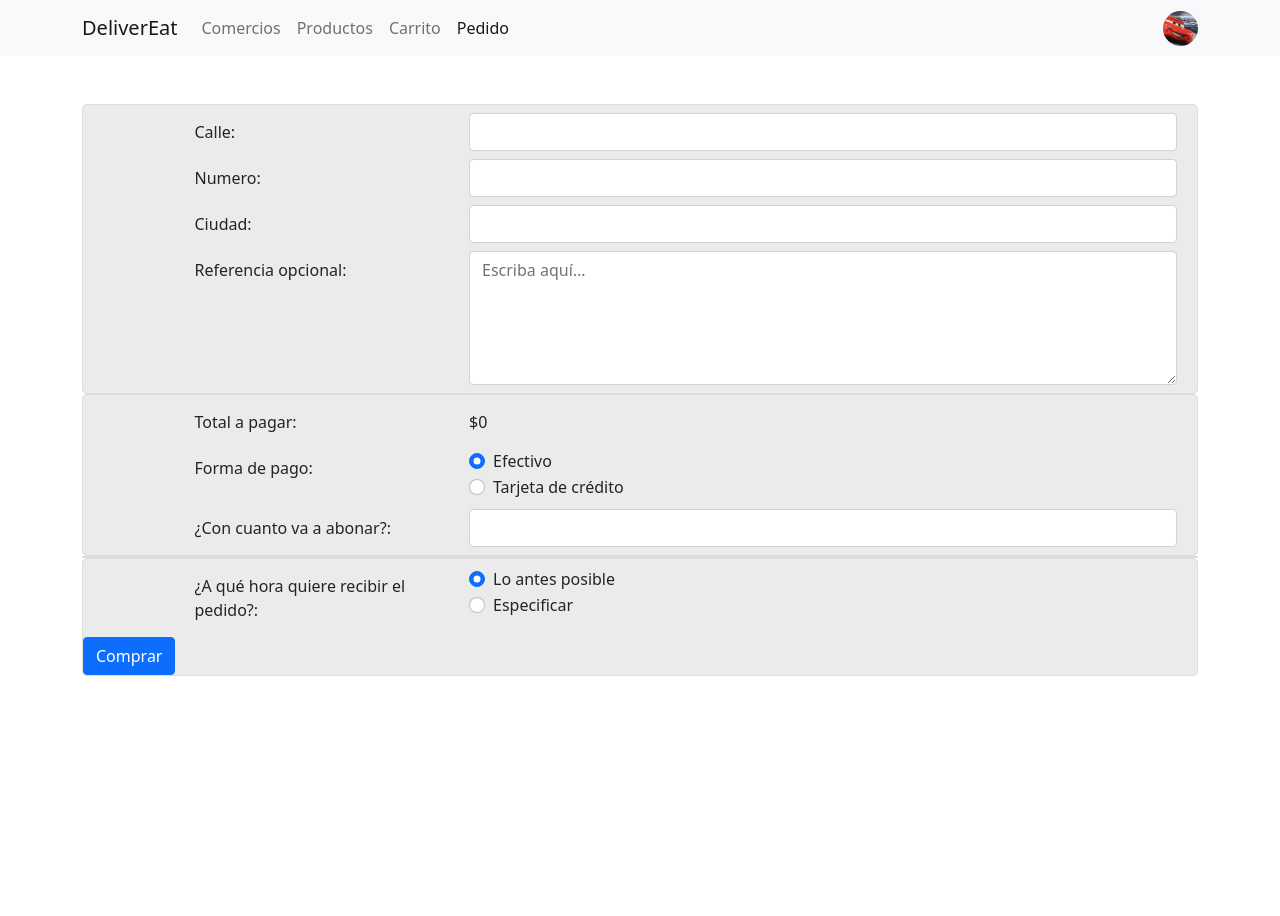
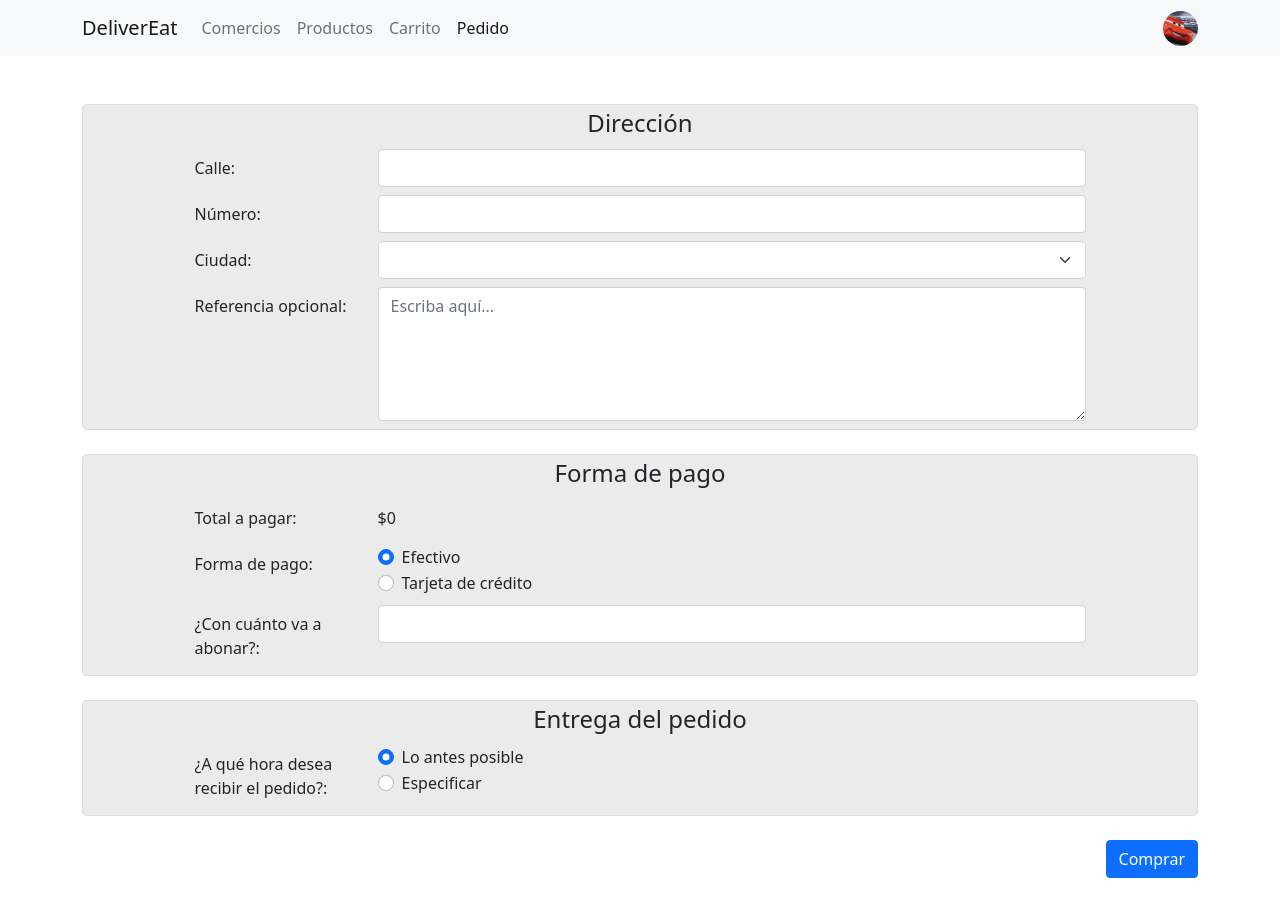
Before and after one commit to mzguido/ISW-Grupo10-4K1-2021, an Angular app in the folder Trabajos Practicos/Evaluables/TP6/ISW-2021-TPE-G10-06-DeliverEat/cliente/: page /pedido in a window 1280 px wide. Shown: the top 916 px of the page. Before the commit the page ends 800 px from the top, so only its background shows below. Built offline with nearby package versions, Linux system fonts and the light colour scheme.

Commit message:
Actualizado detalle-pedido v1.1

```diff
--- a/Trabajos Practicos/Evaluables/TP6/ISW-2021-TPE-G10-06-DeliverEat/cliente/src/app/components/pedido/pedido.component.html
+++ b/Trabajos Practicos/Evaluables/TP6/ISW-2021-TPE-G10-06-DeliverEat/cliente/src/app/components/pedido/pedido.component.html
@@ -3,11 +3,12 @@
 
         <!-- Direccion -->
         <fieldset style="border-radius: 5px; border: solid 1px #DDD; background: rgb(235, 235, 235);">
+            <legend class="text-center">Dirección</legend>
             <!-- calle -->
             <div class="form-group row m-2">
-                <label class="col-form-label col-md-3 offset-md-1">Calle:</label>
+                <label class="col-form-label col-md-2 offset-md-1">Calle:</label>
                 <div class="col-sm-8">
-                    <input type="text" class="form-control col-8" name="calle" id="calle" formControlName="calle"
+                    <input type="text" class="form-control col-8" name="calle" id="calle" formControlName="calle" maxlength="100"
                         [ngClass]="{'is-invalid':(FormPedido.controls.calle.touched || submitted) && FormPedido.controls.calle.errors}">
                     <span class="invalid-feedback"
                         *ngIf="(FormPedido.controls.calle.touched || submitted) && FormPedido.controls.calle.errors && FormPedido.controls.calle.errors.required ">
@@ -17,7 +18,7 @@
             </div>
             <!-- numero -->
             <div class="form-group row m-2">
-                <label class="col-form-label col-md-3 offset-md-1">Numero:</label>
+                <label class="col-form-label col-md-2 offset-md-1">Número:</label>
                 <div class="col-sm-8">
                     <input type="number" class="form-control col-8" name="numero" id="numero" formControlName="numero"
                         [ngClass]="{'is-invalid':(FormPedido.controls.numero.touched || submitted) && FormPedido.controls.numero.errors}">
@@ -29,13 +30,13 @@
             </div>
             <!-- ciudad -->
             <div class="form-group row m-2">
-                <label class="col-form-label col-md-3 offset-md-1">Ciudad:</label>
+                <label class="col-form-label col-md-2 offset-md-1">Ciudad:</label>
                 <div class="col-sm-8">
-                    <select class="form-control col-8" name="ciudad" id="ciudad" formControlName="ciudad"
+                    <select class="form-select col-8" name="ciudad" id="ciudad" formControlName="ciudad"
                         [ngClass]="{'is-invalid':(FormPedido.controls.ciudad.touched || submitted) && FormPedido.controls.ciudad.errors}">
-                        <option value="1">CÓRDOBA</option>
-                        <option value="2">CARLOS PAZ</option>
-                        <option value="3">RÍO PRIMERO</option>
+                        <option value="1">Córdoba</option>
+                        <option value="2">Carlos Paz</option>
+                        <option value="3">Río Primero</option>
                         <option selected disabled value="4"></option>
                     </select>
                     <span class="invalid-feedback"
@@ -46,7 +47,7 @@
             </div>
             <!-- referencia -->
             <div class="form-group row m-2">
-                <label class="col-form-label col-md-3 offset-md-1">Referencia opcional:</label>
+                <label class="col-form-label col-md-2 offset-md-1">Referencia opcional:</label>
                 <div class="col-sm-8">
                     <textarea class="form-control" name="ref_opc" id="ref_opc" cols="100" rows="5"
                         placeholder="Escriba aquí..." formControlName="referencia"
@@ -60,16 +61,17 @@
         </fieldset>
 
         <!-- Forma de pago -->
-
+        <br>
         <fieldset style="border-radius: 5px; border: solid 1px #DDD; background: rgb(235, 235, 235);">
+            <legend class="text-center">Forma de pago</legend>
             <!-- total a pagar -->
             <div class="form-group row m-2">
-                <label class="col-form-label col-md-3 offset-md-1">Total a pagar: </label>
+                <label class="col-form-label col-md-2 offset-md-1">Total a pagar: </label>
                 <label class="col-form-label col-md-3 ">${{total}}</label>
             </div>
             <!-- forma de pago -->
             <div class="form-group row m-2">
-                <label class="col-form-label col-md-3 offset-md-1">Forma de pago:</label>
+                <label class="col-form-label col-md-2 offset-md-1">Forma de pago:</label>
                 <div class="col-sm-8">
                     <div class="form-check">
                         <input type="radio" class="form-check-input" id="forma_pago1" name="formaPago" value='efectivo'
@@ -87,7 +89,7 @@
             <!--monto efectivo-->
             <div *ngIf="pagaEfectivo()">
                 <div class="form-group row m-2">
-                    <label class="col-form-label col-md-3 offset-md-1">¿Con cuanto va a abonar?:</label>
+                    <label class="col-form-label col-md-2 offset-md-1">¿Con cuánto va a abonar?:</label>
                     <div class="col-sm-8">
                         <input type="text" class="form-control col-8" name="monto" id="monto" formControlName="monto"
                             [ngClass]="{'is-invalid':(FormPedido.controls.monto.touched || submitted) && FormPedido.controls.monto.errors}">
@@ -102,7 +104,7 @@
             <!-- numero de tarjeta -->
             <div *ngIf="!pagaEfectivo()">
                 <div class="form-group row m-2">
-                    <label class="col-form-label col-md-3 offset-md-1">Número de tarjeta:</label>
+                    <label class="col-form-label col-md-2 offset-md-1">Número de tarjeta:</label>
                     <div class="col-sm-8">
                         <input type="text" class="form-control col-8" name="numeroTarjeta" id="numeroTarjeta"
                             placeholder="xxxx xxxx xxxx xxxx" formControlName="numeroTarjeta"
@@ -124,8 +126,7 @@
                 </div>
                 <!-- codigo de segurida -->
                 <div class="form-group row m-2">
-
-                    <label class="col-form-label col-md-3 offset-md-1">Código de seguridad:</label>
+                    <label class="col-form-label col-md-2 offset-md-1">Código de seguridad:</label>
                     <div class="col-sm-8">
                         <input type="text" class="form-control col-8" name="cvc" id="cvc" formControlName="cvc"
                             [ngClass]="{'is-invalid':(FormPedido.controls.cvc.touched || submitted) && FormPedido.controls.cvc.errors,
@@ -142,14 +143,14 @@
                 </div>
                 <!-- fecha de vencimiento -->
                 <div class="form-group row m-2">
-                    <label class="col-form-label col-md-3 offset-md-1">Fecha de vencimiento:</label>
+                    <label class="col-form-label col-md-2 offset-md-1">Fecha de vencimiento:</label>
                     <div class="col-sm-8">
                         <input type="month" class="form-control col-8" name="fechaTarjeta" id="fechaTarjeta"
                             formControlName="fechaTarjeta" value="2020-02"
                             [ngClass]="{'is-invalid':!fechaTarjetaValida()}">
 
                         <span class="invalid-feedback" *ngIf="(!fechaTarjetaValida()  )">
-                            Fecha invalida
+                            Fecha inválida
                         </span>
                     </div>
                 </div>
@@ -157,15 +158,12 @@
         </fieldset>
 
 
-        <!-- Tarjeta de crédito, Mostrar unicamente cuando se seleccione tarjeta de credito-->
+        <!-- Fecha y hora de entrega de producto -->
+        <br>
         <fieldset style="border-radius: 5px; border: solid 1px #DDD; background: rgb(235, 235, 235);">
-
-        </fieldset>
-
-        <!-- Fecha y hora de entrega de producto -->
-        <fieldset style="border-radius: 5px; border: solid 1px #DDD; background: rgb(235, 235, 235);">
+            <legend class="text-center">Entrega del pedido</legend>
             <div class="form-group row m-2">
-                <label class="col-form-label col-md-3 offset-md-1">¿A qué hora quiere recibir el pedido?:</label>
+                <label class="col-form-label col-md-2 offset-md-1">¿A qué hora desea recibir el pedido?:</label>
                 <div class="col-sm-8">
 
                     <div class="form-check">
@@ -199,8 +197,11 @@
                         </div>
                     </div> -->
             </div>
+        </fieldset>
 
+        <br>
+        <div class="d-grid gap-2 d-md-flex justify-content-md-end">
             <button type="button" class="btn btn-primary" (click)="finalizarCompra()">Comprar</button>
-        </fieldset>
+        </div>
     </form>
 </div>
```
